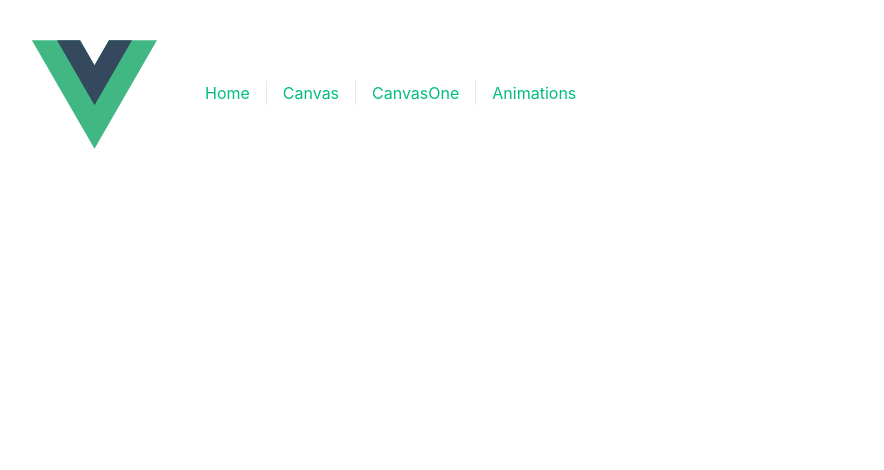
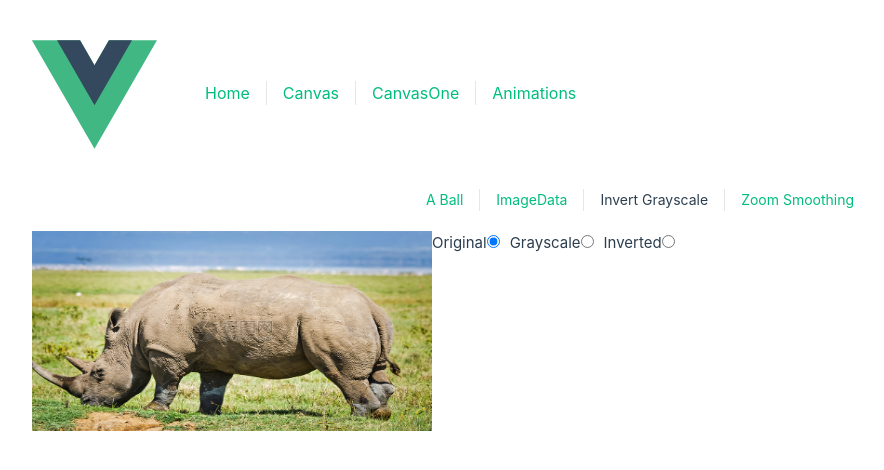
Before and after one commit to laqudee/vue-canvas, a Vue app: page /animations/invert-grayscale in a window 1280 px wide. Shown: the top 470 px of the page, without its empty margins (0-884 px from the left). Built offline with nearby package versions, Linux system fonts and the light colour scheme.

Commit message:
feat canvas examples more

```diff
--- a/src/router/index.js
+++ b/src/router/index.js
@@ -37,6 +37,16 @@
           path: 'image-data',
           name: 'imageData',
           component: () => import('../views/animation/ImageData.vue')
+        },
+        {
+          path: 'invert-grayscale',
+          name: 'invertAndGrayscale',
+          component: () => import('../views/animation/InvertAndGrayscale.vue')
+        },
+        {
+          path: 'zoom-smoothing',
+          name: 'zoomSmoothing',
+          component: () => import('../views/animation/ZoomSmoothing.vue')
         }
       ]
     },
--- a/src/views/animation/ImageData.vue
+++ b/src/views/animation/ImageData.vue
@@ -1,23 +1,89 @@
 <script setup>
-import { ref, onMounted } from 'vue'
+import { ref, onMounted } from "vue";
+import image from "@/assets/xiniu.jpg";
 
-const cvs = ref(null)
-const ctx = ref(null)
+const cvs = ref(null);
+const ctx = ref(null);
+
+let img = new Image();
+img.crossOrigin = "anonymous";
+img.src = image;
+
+const hoveredColor = ref(null)
+const selectedColor = ref(null)
+
+function pick(event, destination) {
+  let x = event.layerX;
+  let y = event.layerY;
+  let pixel = ctx.value.getImageData(x, y, 1, 1);
+  let data = pixel.data;
+
+  const rgba = `rgba(${data[0]}, ${data[1]}, ${data[2]}, ${data[3] / 255})`;
+  destination.style.background = rgba;
+  destination.textContent = rgba;
+
+  return rgba;
+}
+
+function mousemove(event) {
+  pick(event, hoveredColor.value);
+}
+
+function handleClick(event) {
+  pick(event, selectedColor.value);
+}
+
+function init() {
+  img.onload = function () {
+    ctx.value.drawImage(img, 0, 0, 400, 200);
+    img.style.display = "none";
+  };
+}
 
 onMounted(() => {
-    ctx.value = cvs.value.getContext('2d')
-})
+  ctx.value = cvs.value.getContext("2d");
+  init();
+});
 </script>
 
 <template>
-    <div>
-        <canvas class="cn" ref="cvs" width="600" height="300"></canvas>
+  <div class="cn-wrapper">
+    <canvas
+      class="cn"
+      ref="cvs"
+      width="400"
+      height="200"
+      @mousemove="mousemove"
+      @click="handleClick"
+    ></canvas>
+    <div class="di">
+        <p>Hovered color</p>
+        <div ref="hoveredColor" class="hovered"></div>
     </div>
+    <div class="di">
+        <p>Selected color</p>
+        <div ref="selectedColor" class="hovered"></div>
+    </div>
+  </div>
 </template>
 
 <style scoped>
-.cn {
-    border: 1px solid #000;
-    margin-top: 20px;
+.cn-wrapper {
+  margin-top: 20px;
+  display: flex;
+  justify-content: flex-start;
+  align-items: flex-start;
+}
+.di {
+    height: 200px;
+    width: 200px;
+    margin: 0;
+}
+.hovered {
+    width: 100%;
+    height: 170px;
+}
+p {
+    text-align: center;
 }
 </style>
--- /dev/null
+++ b/src/views/animation/InvertAndGrayscale.vue
@@ -0,0 +1,98 @@
+<script setup>
+import { ref, onMounted, watch } from "vue";
+import image from "@/assets/xiniu.jpg";
+
+const cvs = ref(null);
+const cvsW = 400;
+const cvsH = 200;
+const ctx = ref(null);
+const type = ref("original");
+
+let img = new Image();
+img.crossOrigin = "anonymous";
+img.src = image;
+
+function init() {
+  img.onload = function () {
+    ctx.value.drawImage(img, 0, 0, 400, 200);
+  };
+}
+
+let original = function () {
+  ctx.value.drawImage(img, 0, 0, 400, 200);
+};
+
+let invert = function () {
+  ctx.value.drawImage(img, 0, 0, 400, 200);
+  const imageData = ctx.value.getImageData(0, 0, cvsW, cvsH);
+  const data = imageData.data;
+  for (let i = 0; i < data.length; i += 4) {
+    data[i] = 255 - data[i]; // red
+    data[i + 1] = 255 - data[i + 1]; // green
+    data[i + 2] = 255 - data[i + 2]; // blue
+  }
+  ctx.value.putImageData(imageData, 0, 0);
+};
+
+let grayscale = function () {
+  ctx.value.drawImage(img, 0, 0, 400, 200);
+  const imageData = ctx.value.getImageData(0, 0, cvsW, cvsH);
+  const data = imageData.data;
+  for (let i = 0; i < data.length; i += 4) {
+    let avg = (data[i] + data[i + 1] + data[i + 2]) / 3;
+    data[i] = avg; // red
+    data[i + 1] = avg; // green
+    data[i + 2] = avg; // blue
+  }
+  ctx.value.putImageData(imageData, 0, 0);
+};
+
+watch(type, (val, oldVal) => {
+  if (val && val !== oldVal) {
+    switch (val) {
+      case "inverted":
+        return invert();
+      case "grayscale":
+        return grayscale();
+      default:
+        return original();
+    }
+  }
+});
+
+onMounted(() => {
+  ctx.value = cvs.value.getContext("2d");
+  init();
+});
+</script>
+
+<template>
+  <div class="cn-wrapper">
+    <canvas class="cn" ref="cvs" width="400" height="200"></canvas>
+    <div class="di">
+      <label for="one">Original</label>
+      <input id="one" type="radio" v-model="type" value="original" />
+      <label for="two">Grayscale</label>
+      <input id="two" type="radio" v-model="type" value="grayscale" />
+      <label for="three">Inverted</label>
+      <input id="three" type="radio" v-model="type" value="inverted" />
+    </div>
+  </div>
+</template>
+
+<style scoped>
+.cn-wrapper {
+  margin-top: 20px;
+  display: flex;
+  justify-content: flex-start;
+  align-items: flex-start;
+}
+
+.di {
+  margin: 0;
+}
+
+input {
+  margin-right: 10px;
+}
+</style>
--- /dev/null
+++ b/src/views/animation/ZoomSmoothing.vue
@@ -0,0 +1,104 @@
+<script setup>
+import { ref, onMounted } from "vue";
+import image from "@/assets/xiniu.jpg";
+
+const cvs = ref(null);
+const zoom = ref(null);
+const ctx = ref(null);
+const zoomctx = ref(null);
+const checked = ref(true);
+
+let img = new Image();
+img.crossOrigin = "anonymous";
+img.src = image;
+
+function init() {
+  img.onload = function () {
+    draw(this);
+  };
+}
+
+function change() {
+  zoomctx.value.imageSmoothingEnabled = checked.value;
+  zoomctx.value.mozImageSmoothingEnabled = checked.value;
+  zoomctx.value.webkitImageSmoothingEnabled = checked.value;
+  zoomctx.value.msImageSmoothingEnabled = checked.value;
+}
+
+function draw(img) {
+  ctx.value.drawImage(img, 0, 0, 400, 200);
+  img.style.display = "none";
+}
+
+function zoomFn(event) {
+  let x = event.layerX;
+  let y = event.layerY;
+  zoomctx.value.drawImage(
+    cvs.value,
+    Math.abs(x - 5),
+    Math.abs(y - 5),
+    10,
+    10,
+    0,
+    0,
+    200,
+    200
+  );
+}
+
+function saveImage() {
+  let res = zoom.value.toDataURL("image/png");
+  downloadImg(res, 'zoom-smoothing.png')
+}
+
+function dataURLtoFile(dataurl, filename) {
+  var arr = dataurl.split(","),
+    mime = arr[0].match(/:(.*?);/)[1],
+    bstr = atob(arr[1]),
+    n = bstr.length,
+    u8arr = new Uint8Array(n);
+  while (n--) {
+    u8arr[n] = bstr.charCodeAt(n);
+  }
+  return new File([u8arr], filename, { type: mime });
+}
+
+function downloadImg(url, filename) {
+  const file = dataURLtoFile(url, filename);
+  const aTag = document.createElement("a");
+  const href = URL.createObjectURL(file);
+  aTag.download = file.name;
+  aTag.href = href;
+  aTag.click();
+  URL.revokeObjectURL(href);
+}
+
+onMounted(() => {
+  ctx.value = cvs.value.getContext("2d");
+  zoomctx.value = zoom.value.getContext("2d");
+  init();
+});
+</script>
+
+<template>
+  <canvas ref="cvs" width="400" height="200" @mousemove="zoomFn"></canvas>
+  <canvas ref="zoom" width="200" height="200"></canvas>
+  <div>
+    <label for="smoothbtn">
+      <input
+        type="checkbox"
+        id="smoothbtn"
+        v-model="checked"
+        @change="change"
+      />
+      Enable image smoothing
+    </label>
+    <button @click="saveImage">Save Image</button>
+  </div>
+</template>
+
+<style scoped>
+canvas {
+  margin: 20px;
+}
+</style>
--- a/src/views/animation/wrapper.vue
+++ b/src/views/animation/wrapper.vue
@@ -6,6 +6,8 @@
   <nav>
     <RouterLink to="/animations/a-ball">A Ball</RouterLink>
     <RouterLink to="/animations/image-data">ImageData</RouterLink>
+    <RouterLink to="/animations/invert-grayscale">Invert Grayscale</RouterLink>
+    <RouterLink to="/animations/zoom-smoothing">Zoom Smoothing</RouterLink>
   </nav>
   <div class="wrapper">
     <RouterView></RouterView>
```
Also changed, not shown: src/assets/xiniu.jpg (added), 1 other file (tests, documents, lock files or other folders).
